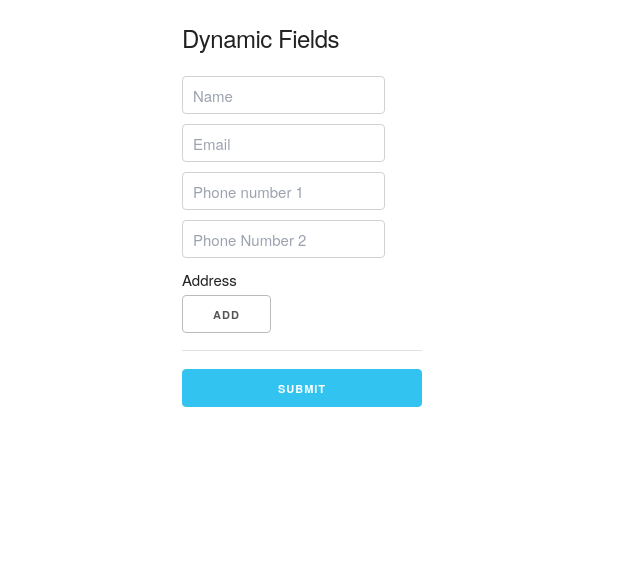
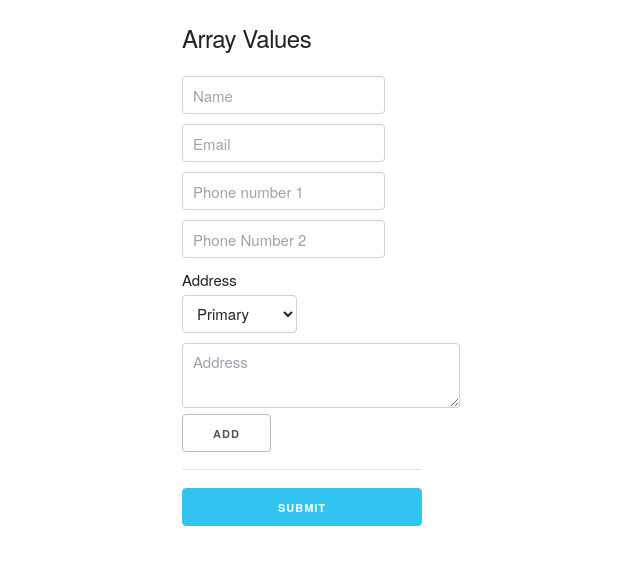
Before and after one commit to algooru/rfh-practice-nk, a Next.js app: page /dynamic-fields in a window 1280 px wide. Shown: the top 564 px of the page, without its empty margins (338-978 px from the left). Built offline with nearby package versions, Linux system fonts and the light colour scheme.

Commit message:
blunder correction

```diff
--- a/src/pages/array.jsx
+++ b/src/pages/array.jsx
@@ -1,6 +1,6 @@
 import React from 'react';
 import { useForm } from 'react-hook-form';
-import ErrorMessage from '@/components/error';
+import ErrorMessage from '../components/error';
 
 // 🟢 Use these regex patterns.
 const regex = {
--- a/src/pages/dynamic-fields.jsx
+++ b/src/pages/dynamic-fields.jsx
@@ -33,7 +33,7 @@ const NestedObjects = () => {
 
   return (
     <div>
-      <h5>Dynamic Fields</h5>
+      <h5>Array Values</h5>
       <form onSubmit={handleSubmit(onSubmit)} className="space-y-4">
         <div className="">
           <input
@@ -87,34 +87,19 @@ const NestedObjects = () => {
         {/* Addresses */}
         <div className="">
           <h6 className="mb-1">Address</h6>
-          {fields.map((field, index) => {
-            return (
-              <div className="space-y-4" key={field.id}>
-                <select
-                  {...register(`addressList.${index}.type`, { required: true })}
-                  defaultValue="primary"
-                >
+          <div className="space-y-4">
+            <select defaultValue="primary">
               <option value="primary">Primary</option>
               <option value="secondary">Secondary</option>
             </select>
             <textarea
-                  {...register(`addressList.${index}.address`, {
-                    required: true,
-                  })}
               id=""
               cols="30"
               rows="10"
               placeholder="Address"
             ></textarea>
           </div>
-            );
-          })}
-          <button
-            type="button"
-            onClick={() => append({ type: '', address: '' })}
-          >
-            Add
-          </button>
+          <button type="button">Add</button>
           <hr className="my-3" />
         </div>
 
@@ -133,17 +118,17 @@ export default NestedObjects;
         name: "jhon doe",
         email: "jhondoe@gmail.com",
         phone: ["9809786787", '9898384783],
-        addressList:[
+        addresses:[
             {
-            type: 'primary',
+            type: 'primary address',
             address: '4th block jaynagar 560045'
             },
            {
-            type: 'secondary',
+            type: 'secondary address',
             address: '3rd T block malleshwaram 560015'
             }
         ]
     }
 */
 
-// 🔴 Note that addressList is a is a nested object.
+// 🔴 Note the social is a nested object.
```
Lines whose indentation alone changed are shown as unchanged.
